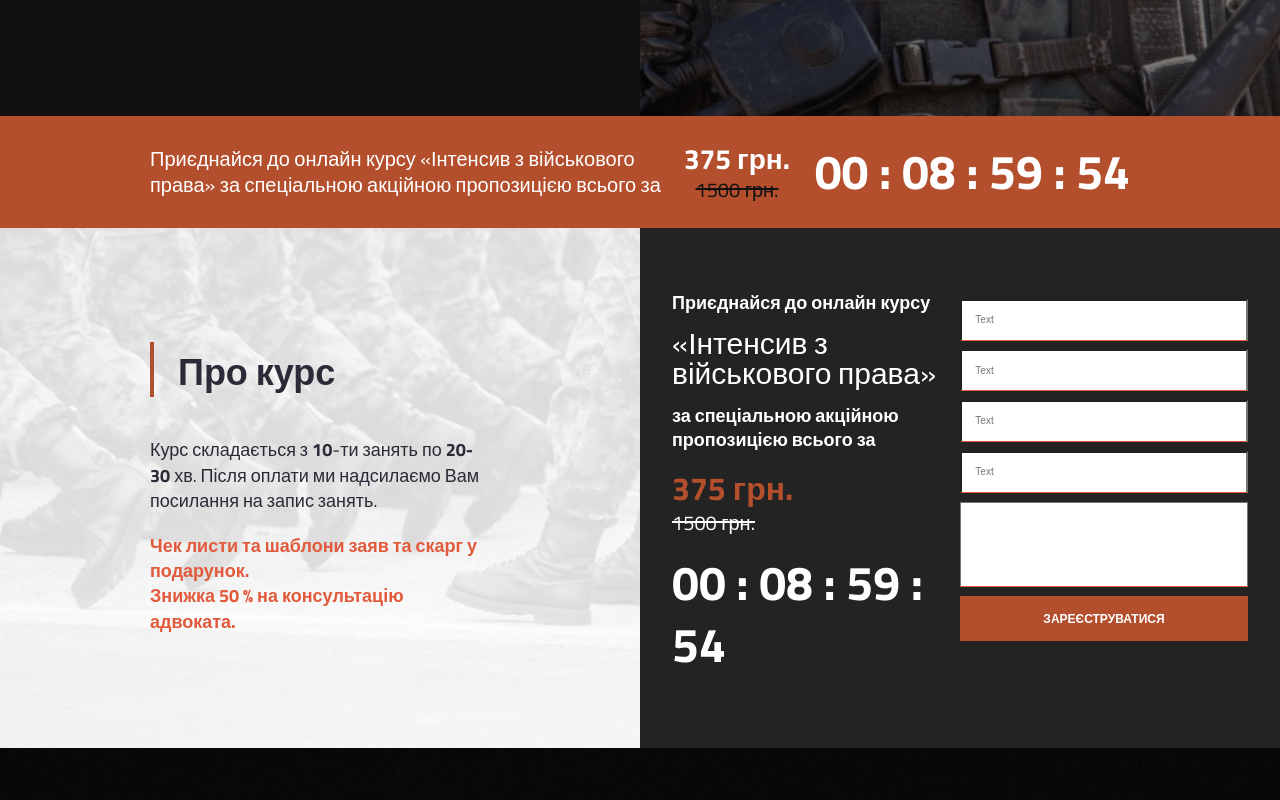
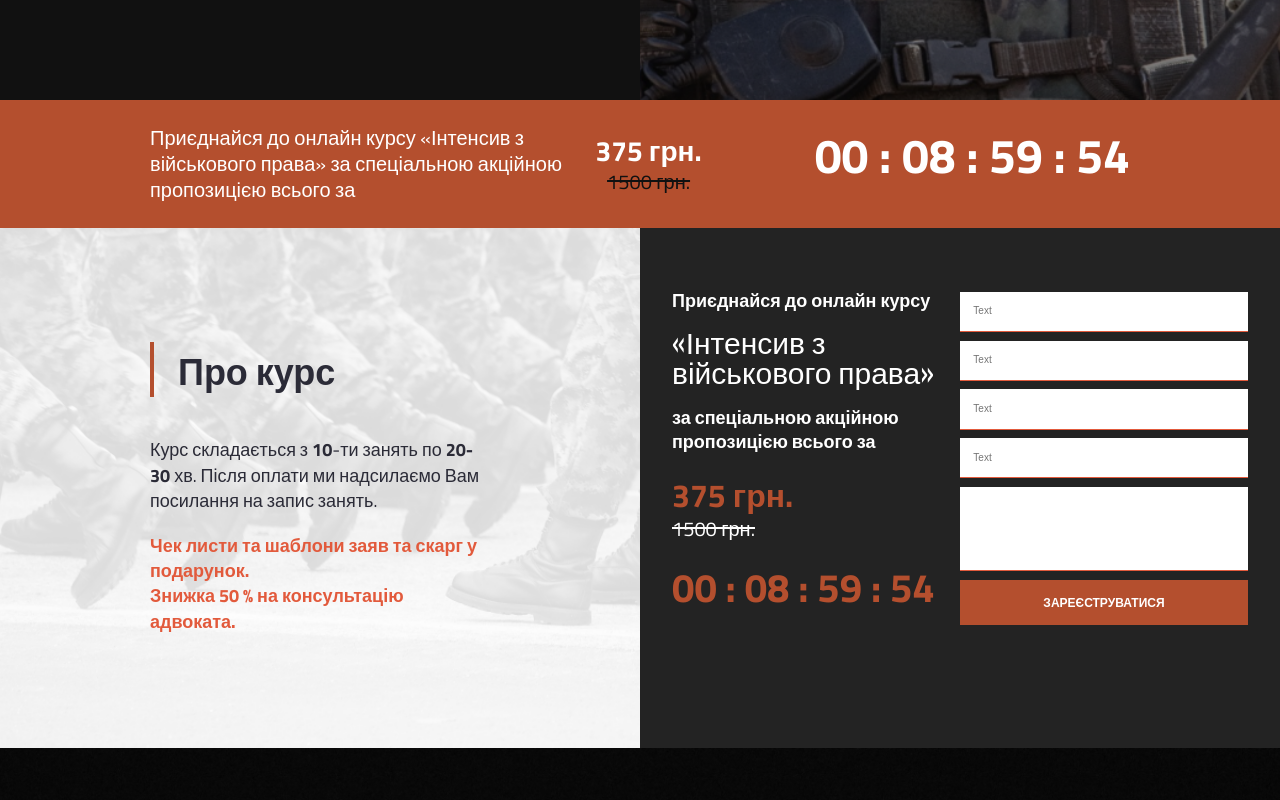
Before and after one commit to goodluckTony/legal-course, a React (Create React App) app: page / in a window 1280 px wide. Shown: the part 820-1620 px from the top of the page. Built offline with nearby package versions, Linux system fonts and the light colour scheme; a web font is replaced by a local one.

Commit message:
timer and banner text fixes

```diff
--- a/src/Components/About/index.jsx
+++ b/src/Components/About/index.jsx
@@ -2,6 +2,16 @@ import "./About.scss";
 import MailForm from "../MailForm";
 
 const About = () => {
+  const customMailTimerStyle = {
+    color: "#B44F2E",
+
+    fontFamily: "Titillium Web",
+    fontSize: "40px",
+    fontStyle: "normal",
+    fontWeight: "700",
+    lineHeight: "52px",
+  };
+
   return (
     <div className="about-container container">
       <div className="about-info">
@@ -19,7 +29,7 @@ const About = () => {
           Знижка 50 % на консультацію адвоката.</p>
         </div>
       </div>
-      <MailForm />
+      <MailForm mailTimer={customMailTimerStyle} />
       {/* <div className="about-form-box">
       </div> */}
 
--- a/src/Components/Header/Header.scss
+++ b/src/Components/Header/Header.scss
@@ -112,7 +112,7 @@
         // flex-shrink: 1;
 
         .bottom-info-box {
-          width: 100%;
+          width: 65%;
 
           .bottom-info-text {
             font-family: 'Titillium Web', sans-serif;
--- a/src/Components/Header/index.jsx
+++ b/src/Components/Header/index.jsx
@@ -6,6 +6,17 @@ import Timer from "../Timer";
 const Header = () => {
   const start = 9;
   const startTime = new Date().getTime() + start * 60 * 60 * 1000;
+
+  // const customBannerTimerStyle = {
+  //   ".banner-timer": {
+  //     color: "#FFF",
+  //     fontFamily: "Titillium Web",
+  //     fontSize: "48px",
+  //     fontStyle: "normal",
+  //     fontWeight: "700",
+  //     lineHeight: "62.4px",
+  //   },
+  // };
 
   return (
     <div className="header-container container">
@@ -57,7 +68,7 @@ const Header = () => {
           </div>
           <div className="bottom-timer-container">
             {/* <p className="bottom-timer">00 : 00 : 00 : 00</p> */}
-            <Timer startTime={startTime} />
+            <Timer startTime={startTime} bannerTimerStyles="banner-timer"/>
           </div>
         </div>
       </div>
--- a/src/Components/MailForm/MailForm.scss
+++ b/src/Components/MailForm/MailForm.scss
@@ -12,7 +12,7 @@
     display: flex;
     padding: 32px;
     justify-content: center;
-    align-items: center;
+    // align-items: center;
     gap: 10px;
 
     .top-box {
@@ -21,10 +21,11 @@
       height: 347px;
       flex-direction: column;
       align-items: flex-start;
-      gap: 16px;
+      gap: 20px;
       flex: 1 0 0;
 
       .form-title {
+        align-self: stretch;
 
         p {
           color: $font-white;
@@ -38,7 +39,7 @@
         h2 {
           margin-top: 16px;
           color: $font-white;
-          font-family: $family-titillium-web;
+          font-family: $family-oswald;
           font-size: 30px;
           font-style: normal;
           font-weight: 500;
@@ -47,6 +48,7 @@
       }
 
       .text {
+        align-self: stretch;
 
         p {
           color: $font-white;
@@ -107,6 +109,7 @@
           align-items: flex-start;
           align-self: stretch;
           // border: none;
+          border: none;
           border-bottom: 1.337px solid $bg-tiger-lily;
           background: $font-white;
 
@@ -117,11 +120,15 @@
           font-weight: 400;
           line-height: normal;
         }
+        .form-input:first-child  {
+          margin-top: 0;
+        }
 
         .form-message {
           height: 83.565px;
           margin: 6.685px 0px 2.006px 0px;
           align-self: stretch;
+          border: none;
           border-bottom: 1.337px solid $bg-tiger-lily;
           background: $bg-white;
           resize: none;
--- a/src/Components/MailForm/index.jsx
+++ b/src/Components/MailForm/index.jsx
@@ -23,7 +23,7 @@ const MailForm = () => {
           {/* <div className="timer">
             <p>00 : 00 : 00 : 00</p>
           </div> */}
-          <Timer startTime={startTime}/>
+          <Timer startTime={startTime} mailTimerStyles="mail-timer" />
         </div>
         <div className="bottom-box">
           <form className="form" style={{display: 'flex', flexDirection: 'column'}} action="" method="post">
--- a/src/Components/Timer/Timer.scss
+++ b/src/Components/Timer/Timer.scss
@@ -1,13 +1,21 @@
 @import './../../style/index.scss';
 
-.countdown-timer {
-  // width: 316px;
-  flex-shrink: 0;
-  color: #FFF;
+.banner-timer {
+  color: $font-white;
 
-  font-family: "Titillium Web";
+  font-family: $family-titillium-web;
   font-size: 48px;
   font-style: normal;
   font-weight: 700;
-  line-height: 130%;
+  line-height: 62.4px;
 }
+
+.mail-timer {
+  color: $font-renga-brick;
+
+  font-family: $family-titillium-web;
+  font-size: 40px;
+  font-style: normal;
+  font-weight: 700;
+  line-height: 52px;
+}
--- a/src/Components/Timer/index.jsx
+++ b/src/Components/Timer/index.jsx
@@ -1,7 +1,10 @@
 import React, { useState, useEffect } from "react";
 import "./Timer.scss";
 
-const Timer = ({ startTime }) => {
+const Timer = ({ startTime, bannerTimerStyles, mailTimerStyles }) => {
+  // const classNames = `${customClassName ? customClassName : ''}`;
+  const classNames = `${bannerTimerStyles} ${mailTimerStyles}`;
+
   const calculateTimeLeft = () => {
     const difference = startTime - new Date().getTime();
     let timeLeft = {};
@@ -38,7 +41,7 @@ const Timer = ({ startTime }) => {
   const countdownFinished = Object.keys(timeLeft).length === 0;
 
   return (
-    <div className="countdown-timer">
+    <div className={classNames} >
       {countdownFinished ? "00 : 00 : 00 : 00"
         : `${formatTime(days)} : ${formatTime(hours)} : ${formatTime(minutes)} : ${formatTime(seconds)}`}
     </div>
```
